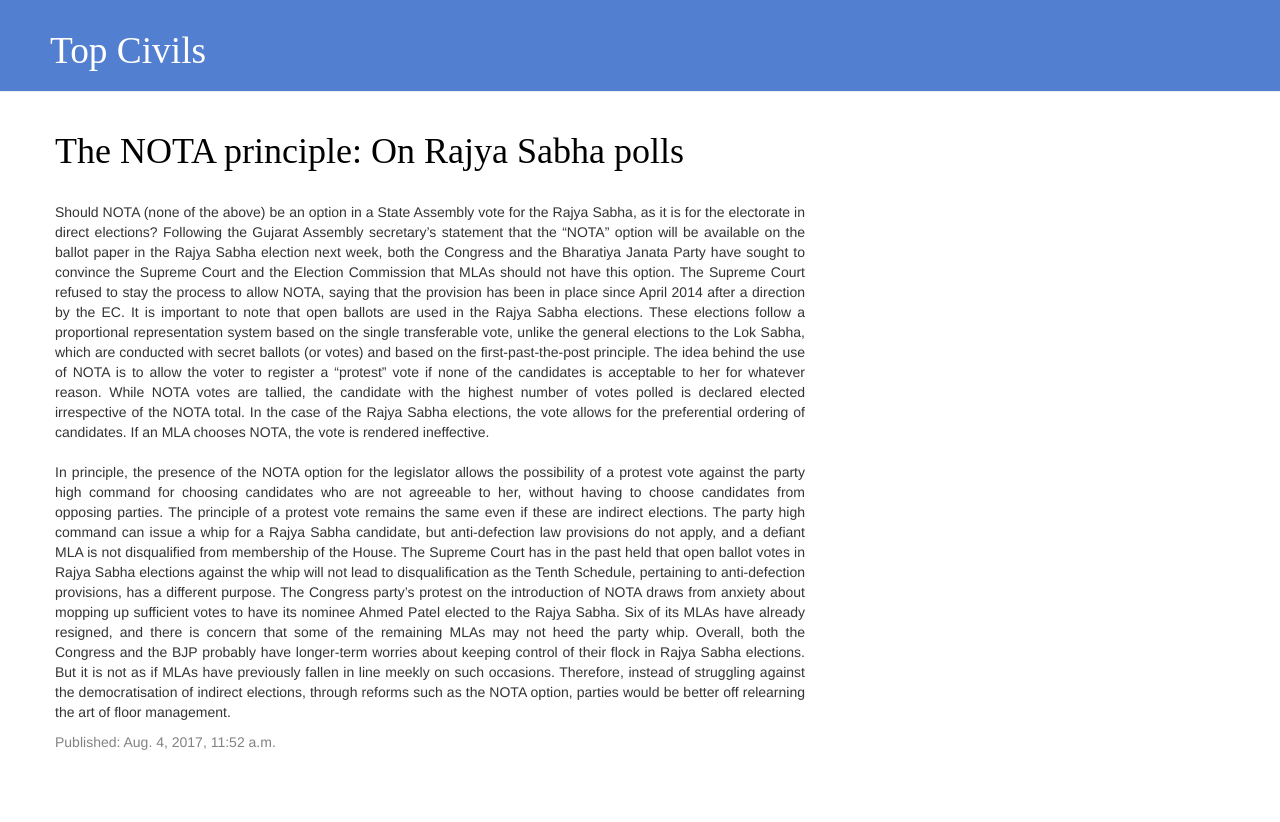
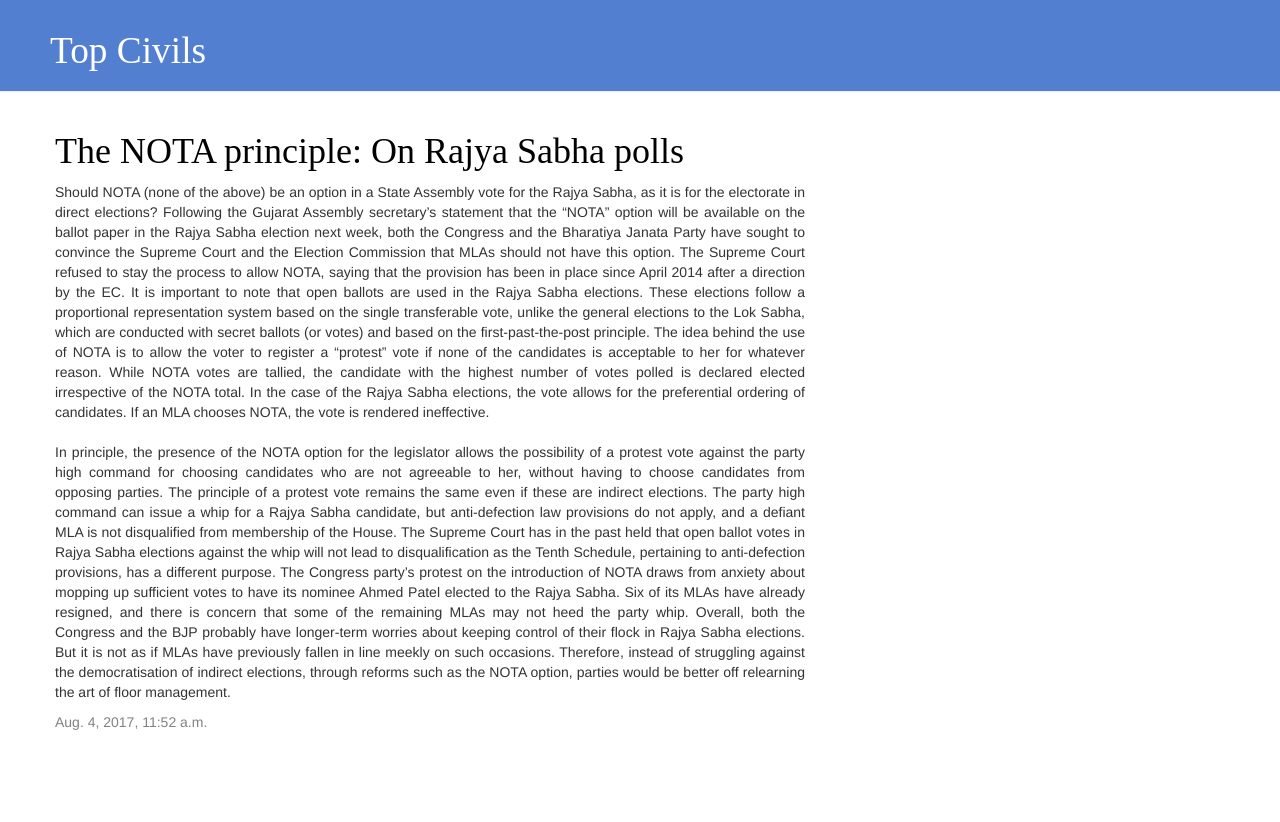
Before and after one commit to A-Genva/blog, a Django app: page / in a window 1280 px wide. After the commit the page ends 730 px from the top, so only its background shows below. Run offline with Django 3.2, Linux system fonts and the light colour scheme; data comes from the database, SQL or seed files in the repository; both versions use the stored data as it was after the commit; some libraries are stand-ins or nearby versions.

Commit message:
Base.html created

```diff
--- /dev/null
+++ b/blog/templates/blog/base.html
@@ -0,0 +1,23 @@
+{% load staticfiles %}
+<html>
+    <head>
+        <title>Top Civils</title>
+        <link rel="stylesheet" href="//maxcdn.bootstrapcdn.com/bootstrap/3.2.0/css/bootstrap.min.css">
+        <link rel="stylesheet" href="//maxcdn.bootstrapcdn.com/bootstrap/3.2.0/css/bootstrap-theme.min.css">
+        <link href='//fonts.googleapis.com/css?family=Lobster&subset=latin,latin-ext' rel='stylesheet' type='text/css'>
+        <link rel="stylesheet" href="{% static 'css/blog.css' %}">
+    </head>
+    <body>
+    <div class="page-header">
+        <h1><a href="/">Top Civils</a></h1>
+    </div>
+    <div class="content container">
+        <div class="row">
+            <div class="col-md-8">
+            {% block content %}
+            {% endblock %}
+            </div>
+        </div>
+    </div>
+    </body>
+</html>
--- a/blog/templates/blog/post_list.html
+++ b/blog/templates/blog/post_list.html
@@ -1,31 +1,14 @@
-{% load staticfiles %}
-<html>
-    <head>
-      <link rel="stylesheet" href="//maxcdn.bootstrapcdn.com/bootstrap/3.2.0/css/bootstrap.min.css">
-      <link rel="stylesheet" href="//maxcdn.bootstrapcdn.com/bootstrap/3.2.0/css/bootstrap-theme.min.css">
-      <link href="//fonts.googleapis.com/css?family=Lobster&subset=latin,latin-ext" rel="stylesheet" type="text/css">
-      <link rel="stylesheet" href="{% static 'css/blog.css' %}">
-      <title>Top Civils</title>
-    </head>
-    <body>
-        <div class="page-header">
-            <h1><a href="">Top Civils</a></h1>
-        </div>
-        <div class="content container">
-        <div class="row">
-        <div class="col-md-8">
+{% extends 'blog/base.html' %}
+
+{% block content %}
     {% for post in posts %}
         <div class="post">
+
             <h1><a href="">{{ post.title }}</a></h1>
-                    </br>
             <p>{{ post.text|linebreaksbr }}</p>
             <div class="date">
-                    <p>Published: {{ post.published_date }}</p>
+                {{ post.published_date }}
             </div>
         </div>
     {% endfor %}
-        </div>
-        </div>
-        </div>
-    </body>
-</html>
+{% endblock %}
```
Also changed, not shown: db.sqlite3. Lines whose indentation alone changed are shown as unchanged.
